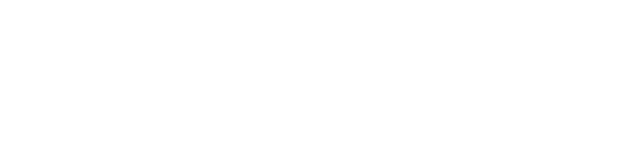
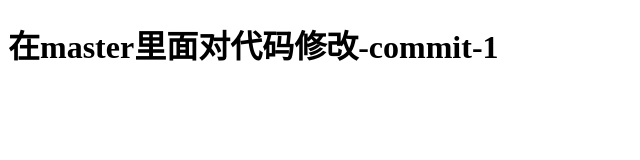
Before and after one commit to lyq-github1022/git-demo, a plain HTML site: page index.html in a window 1280 px wide. Shown: the whole page, without its empty margins (0-640 px from the left). Drawn offline with Linux system fonts and the light colour scheme.

Commit message:
在master里面对代码修改-commit-1

```diff
--- a/index.html
+++ b/index.html
@@ -6,5 +6,7 @@
     <meta name="viewport" content="width=device-width, initial-scale=1.0" />
     <title>Document</title>
   </head>
-  <body></body>
+  <body>
+    <h1>在master里面对代码修改-commit-1</h1>
+  </body>
 </html>
```
